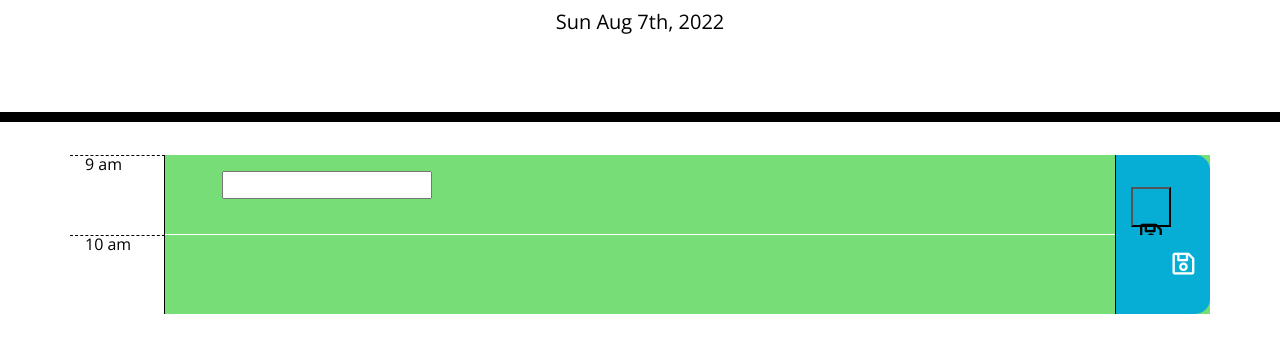
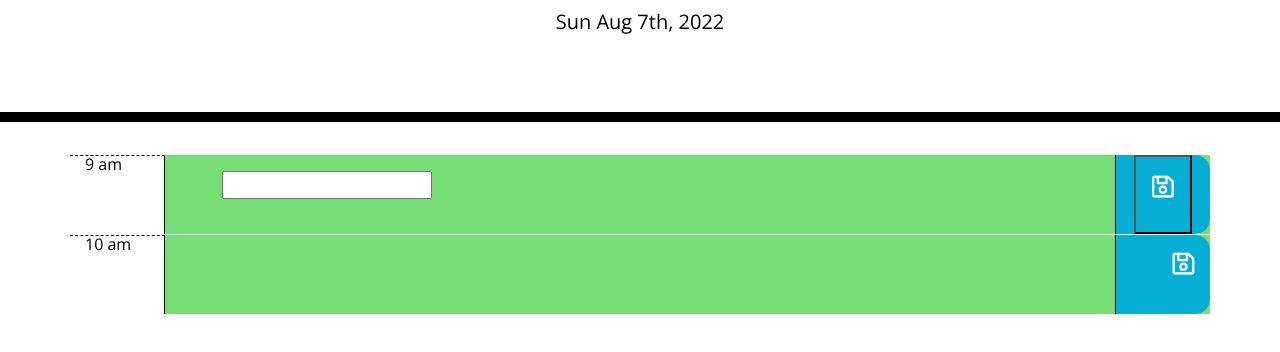
Before and after one commit to mstan19/dailyPlannerMS, a plain HTML site: page index.html in a window 1280 px wide. Shown: the part 182-534 px from the top of the page. Drawn offline with nearby package versions, Linux system fonts and the light colour scheme.

Commit message:
adding and centered icon in the middle of the Save btn

```diff
--- a/assets/style.css
+++ b/assets/style.css
@@ -76,7 +76,6 @@ body {
   }
 
   .sizeBtn {
-    width: 40px;
-    height: 40px;
     background-color: #06aed5;
+    color: white;
   }
--- a/index.html
+++ b/index.html
@@ -32,9 +32,8 @@
         <div class="col-10">
           <input type="event" id="input9">
         </div>
-        <div class="col-1 saveBtn">
-          <button class ="sizeBtn" id="buttonNine" onclick="btnClicked(9)">
-            <td><i class="far fa-save" style="font-size: 25px;"></i></td>
+        <div class="col-1 saveBtn d-flex justify-content-center">
+          <button class ="sizeBtn" id="buttonNine" onclick="btnClicked(9)"><i class="far fa-save" style="font-size: 25px;"></i>
           </button>
         </div>
       </section>
```
